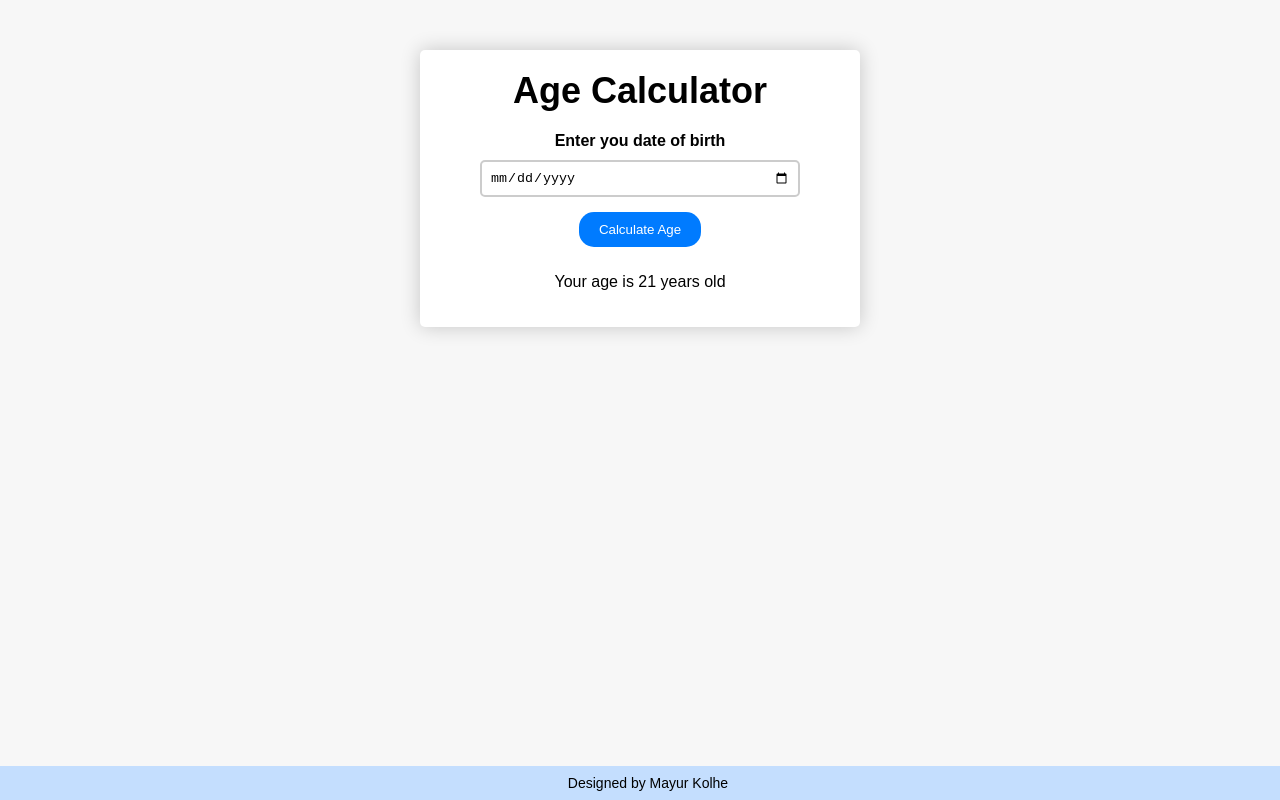
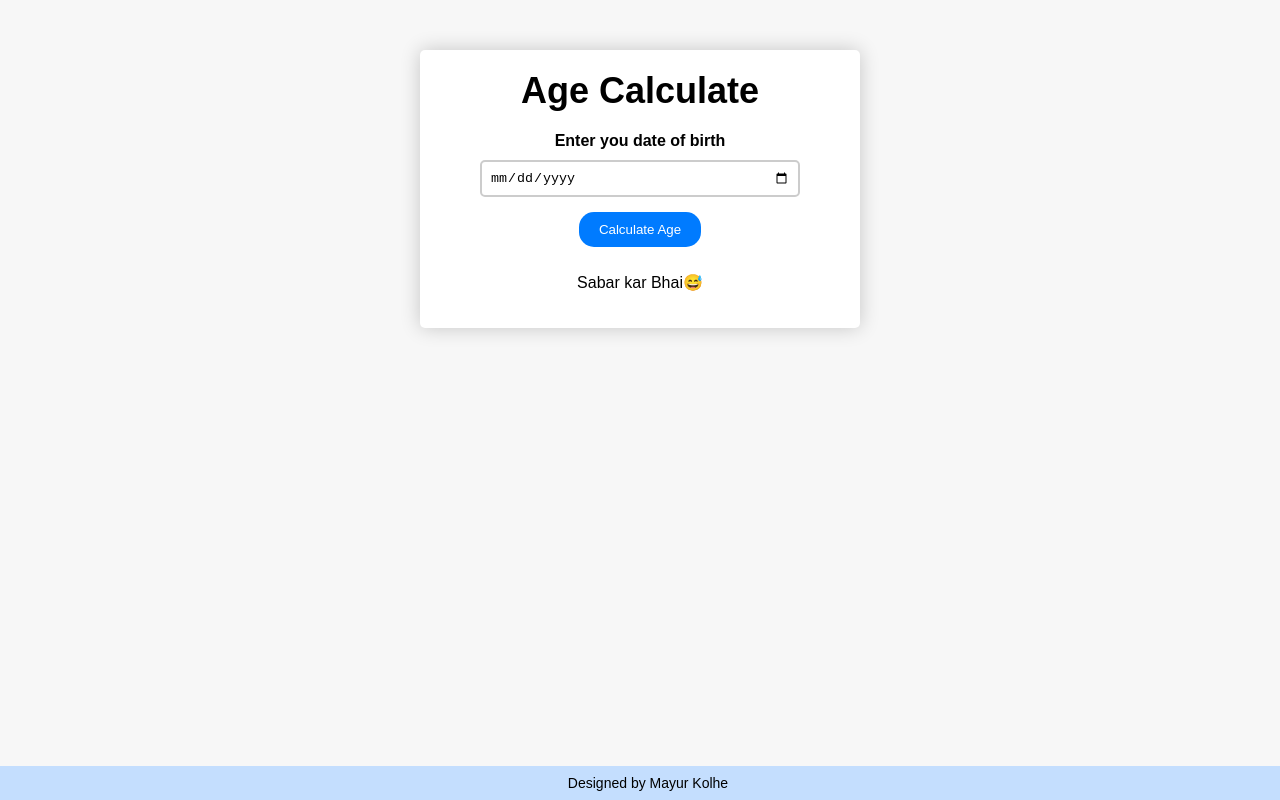
Before and after one commit to Mayurkolhe16/Age-Calculator, a plain HTML site: page index.html in a window 1280 px wide. Drawn offline with Linux system fonts and the light colour scheme.

Commit message:
add title img

```diff
--- a/index.html
+++ b/index.html
@@ -4,18 +4,19 @@
 <head>
     <meta charset="UTF-8">
     <meta name="viewport" content="width=device-width, initial-scale=1.0">
+    <link rel="shortcut icon" type="x-icon" href="balance-sheet.png" />
     <title>Age Calculator</title>
     <link rel="stylesheet" href="style.css" />
 </head>
 
 <body>
     <div class="container">
-        <h1>Age Calculator</h1>
+        <h1>Age Calculate</h1>
         <div class="form">
             <label for="birthday">Enter you date of birth</label>
             <input type="date" id="birthday" name="birthday">
             <button id="btn">Calculate Age</button>
-            <p id="result">Your age is 21 years old</p>
+            <p id="result">Sabar kar Bhai😅</p>
         </div>
     </div>
 
@@ -31,7 +32,7 @@
         function calculateAge() {
             const birthdayValue = birthdayEl.value;
             if (birthdayValue === "") {
-                alert("Please enter your birthday");
+                alert("Birthday Bhul Gaya Kya 😅");
             } else {
                 const age = getAge(birthdayValue);
                 resultEl.innerText = `Your age is ${age} ${age > 1 ? "years" : "year"} old`;
```
Also changed, not shown: balance-sheet.png (added).
